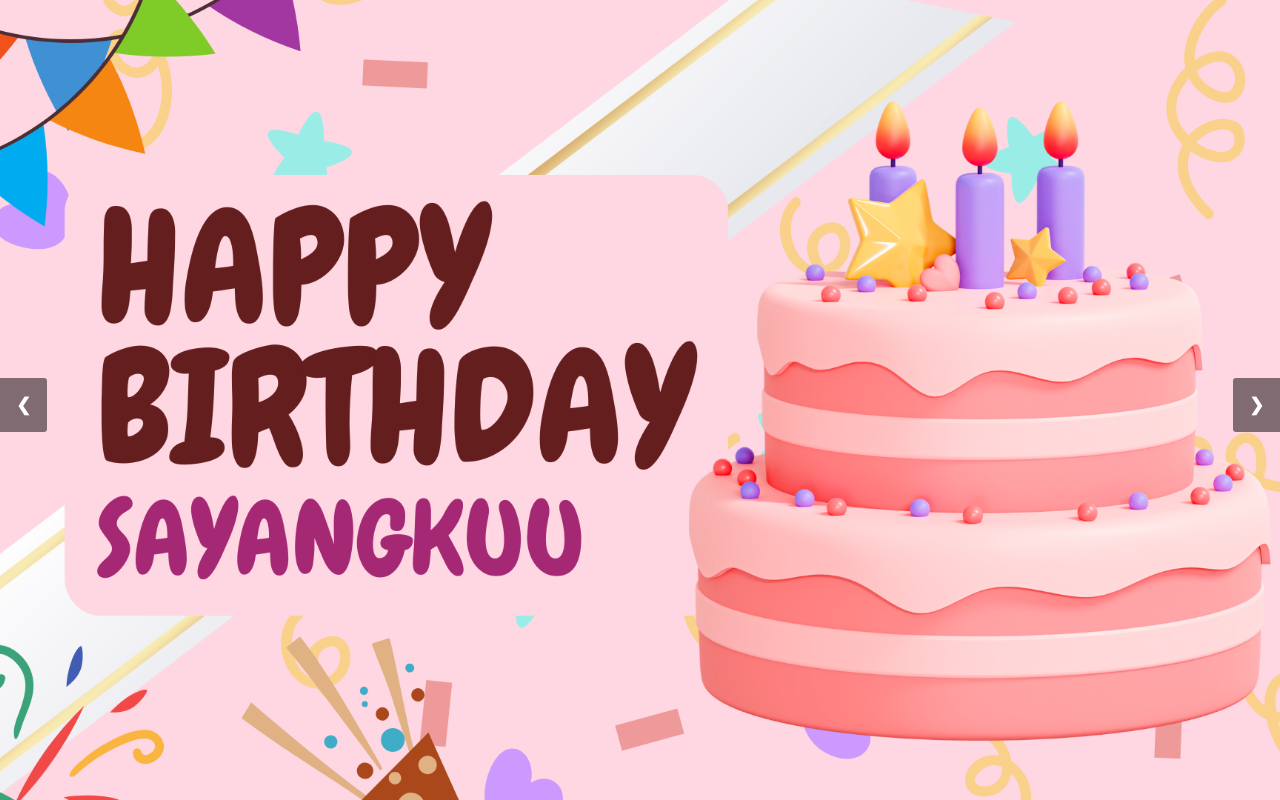
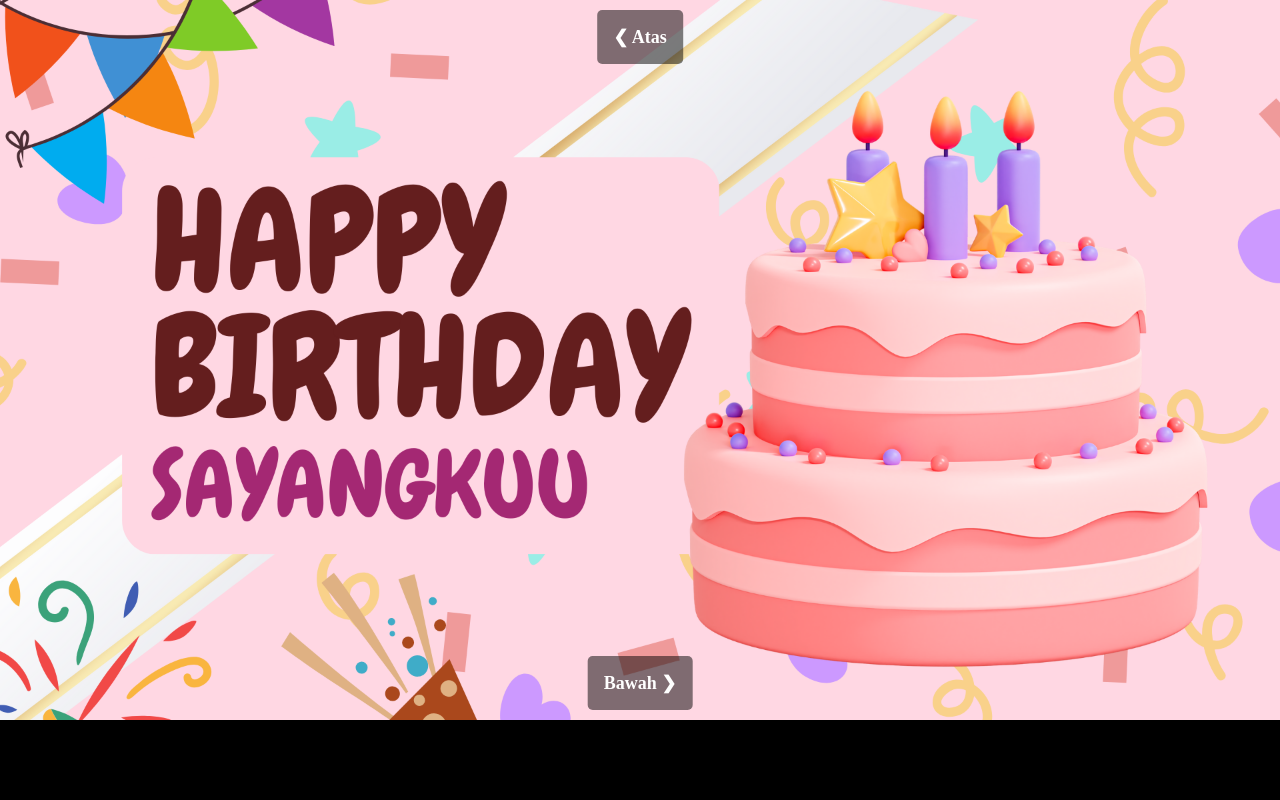
Before and after one commit to aziiz067/HBD-Sayanggkuuu.., a plain HTML site: page index.html in a window 1280 px wide. Drawn offline with Linux system fonts and the light colour scheme.

Commit message:
Update index.html

```diff
--- a/index.html
+++ b/index.html
@@ -3,45 +3,49 @@
 <head>
     <meta charset="UTF-8">
     <meta name="viewport" content="width=device-width, initial-scale=1.0">
-    <title>Menampilkan Foto Full Horizontal</title>
+    <title>Foto Horizontal dengan Tombol Geser</title>
     <style>
         body {
             margin: 0;
             padding: 0;
             overflow: hidden;
+            background-color: #000;
         }
         .slider-container {
             position: relative;
-            max-width: 100%;
+            max-width: 100vw;
             max-height: 100vh;
+            display: flex;
+            flex-direction: column;
+            justify-content: center;
+            align-items: center;
             overflow: hidden;
         }
         img {
             width: 100vw;
-            height: 100vh;
+            height: auto;
             object-fit: cover;
         }
         .prev, .next {
             cursor: pointer;
             position: absolute;
-            top: 50%;
+            left: 50%;
+            transform: translateX(-50%);
             width: auto;
             padding: 16px;
-            margin-top: -22px;
             color: white;
             font-weight: bold;
             font-size: 18px;
             transition: 0.6s ease;
             user-select: none;
             background-color: rgba(0, 0, 0, 0.5);
+            border-radius: 5px;
         }
         .next {
-            right: 0;
-            border-radius: 3px 0 0 3px;
+            bottom: 10px;
         }
         .prev {
-            left: 0;
-            border-radius: 0 3px 3px 0;
+            top: 10px;
         }
         .prev:hover, .next:hover {
             background-color: rgba(0, 0, 0, 0.8);
@@ -66,10 +70,16 @@
         <img src="p8.png" class="slide">
         <img src="p9.png" class="slide">
 
-        <!-- Tombol Navigasi -->
-        <span class="prev" onclick="changeSlide(-1)">&#10094;</span>
-        <span class="next" onclick="changeSlide(1)">&#10095;</span>
+        <!-- Tombol Geser -->
+        <span class="prev" onclick="changeSlide(-1)">&#10094; Atas</span>
+        <span class="next" onclick="changeSlide(1)">Bawah &#10095;</span>
     </div>
+
+    <!-- Musik Ulang Tahun -->
+    <audio autoplay loop>
+        <source src="musik-ulang-tahun.mp3" type="audio/mpeg">
+        Your browser does not support the audio element.
+    </audio>
 
     <script>
         let currentSlide = 0;
```
